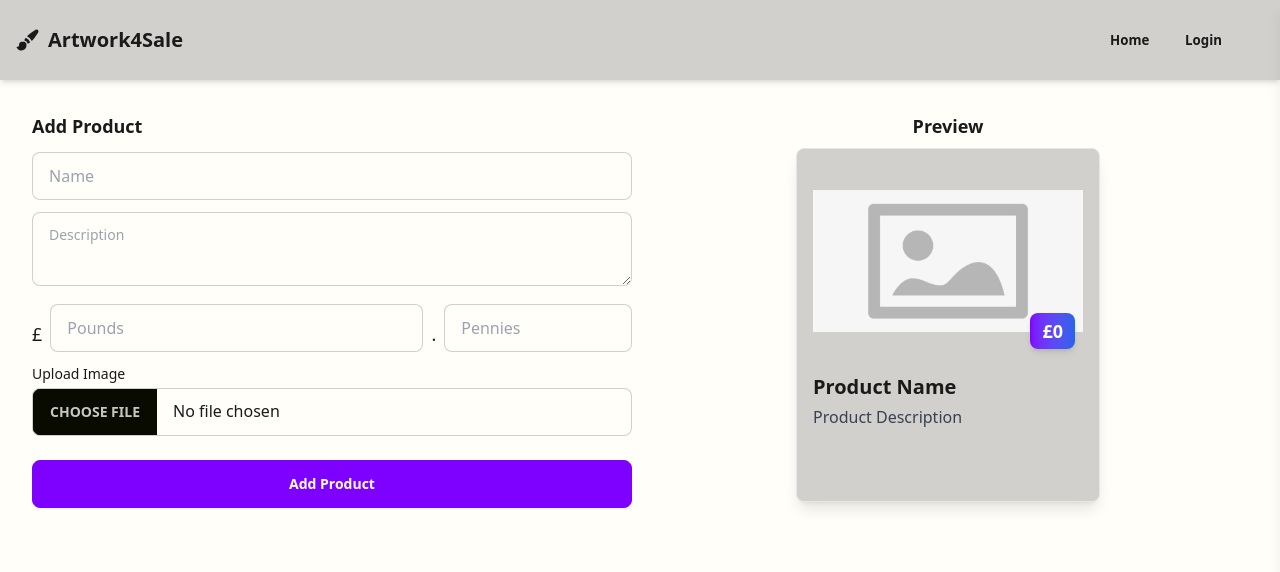
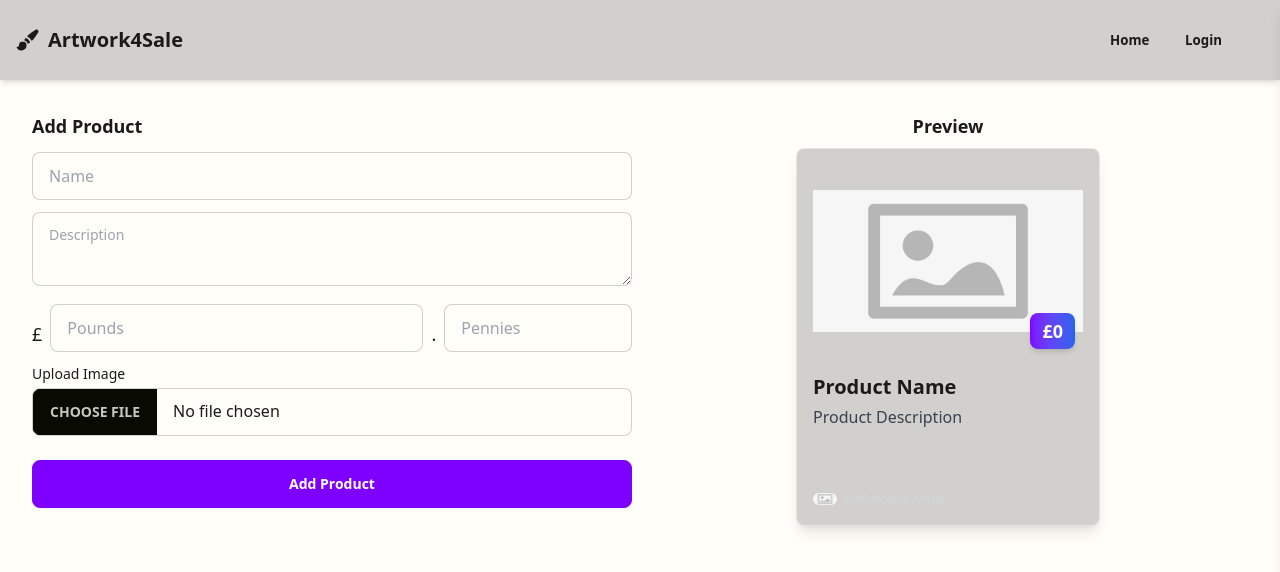
Before and after one commit to SamBrown22/Artwork4Sale, a Next.js app in the folder artstore/: page /my-products/add-product in a window 1280 px wide. Shown: the top 572 px of the page. Built offline with nearby package versions, Linux system fonts and the light colour scheme; no server answers.

Commit message:
- Refactor product model to associate artist with products and update related components to display artist information

```diff
--- a/artstore/src/app/my-products/add-product/page.tsx
+++ b/artstore/src/app/my-products/add-product/page.tsx
@@ -231,6 +231,10 @@ export default function AddProductPage() {
               description: previewData.description,
               imageUrl: previewData.imageUrl, // Use the preview image
               priceInCents: previewData.price, // Format price to 2 decimal places for display
+              artist: {
+                username: session?.user?.name || "Unknown Artist", // Use the session user's name or a placeholder
+                image: session?.user?.image || "/placeholder.png", // Use the session user's image or a placeholder
+              },
             }}
           />
         </div>
--- a/artstore/src/app/page.tsx
+++ b/artstore/src/app/page.tsx
@@ -13,6 +13,9 @@ interface Product {
   description: string;
   imageUrl: string;
   priceInCents: number;
+  artist: {
+    username: string;
+  };
 }
 
 interface SortOption {
@@ -36,7 +39,6 @@ export default function Home() {
   useEffect(() => {
     async function fetchProducts() {
       try {
-        console.log(sortBy);
         const fetchedProducts = await getProducts(undefined, 16, 1, sortBy.value, sortBy.type); // Use sortBy properties
         setProducts(fetchedProducts);
       } catch (err) {
--- a/artstore/src/components/ProductCard.tsx
+++ b/artstore/src/components/ProductCard.tsx
@@ -1,17 +1,21 @@
 // src/components/ProductCard.tsx
 
-import Image from "next/image"
+import Image from "next/image";
 
 type Product = {
-  id: string
-  name: string
-  description: string
-  imageUrl: string
-  priceInCents: number
-}
+  id: string;
+  name: string;
+  description: string;
+  imageUrl: string;
+  priceInCents: number;
+  artist?: {
+    username?: string; // Artist's username
+    image?: string; // Artist's profile image
+  };
+};
 
 interface ProductCardProps {
-  product: Product
+  product: Product;
 }
 
 export default function ProductCard({ product }: ProductCardProps) {
@@ -33,13 +37,28 @@ export default function ProductCard({ product }: ProductCardProps) {
         </span>
       </div>
       <h2 className="mt-2 text-xl font-bold">{product.name}</h2>
-      <div className="flex-grow">
-        <p className="mt-1 line-clamp-4 h-20 overflow-hidden text-gray-700">
-          {" "}
-          {/* Adjust height as needed */}
+      <div className="flex-grow h-20">
+        <p className="mt-1 line-clamp-3 text-gray-700">
           {product.description}
         </p>
       </div>
+
+      {/* Artist Username Section */}
+      <div className="mt-2 flex items-center text-sm text-gray-300">
+        {/* Display artist image if available */}
+        {product.artist?.image && (
+          <div className="mr-2 flex-shrink-0">
+            <Image
+              src={product.artist.image || "/placeholder.png"}
+              alt={`${product.artist.username}'s profile`}
+              width={24}
+              height={24}
+              className="rounded-full"
+            />
+          </div>
+        )}
+        <span className="font-medium">{product?.artist?.username || 'Unknown'}</span>
+      </div>
     </div>
-  )
+  );
 }
--- a/artstore/src/services/productService.ts
+++ b/artstore/src/services/productService.ts
@@ -32,17 +32,22 @@ export async function addProduct({name, description, price, imageData, userId}:
 type SortOrder = 'createdAt' | 'relevance' | 'priceInCents';  // Add any other fields you'd like to sort by
 
 export async function getProducts(
-  userId: string | undefined,  // Make userId optional
+  artistId: string | undefined,  // Make artistId optional
   batchSize: number,
   page: number,
   sortBy: SortOrder = 'createdAt', // Default to createdAt
   sortOrder: 'asc' | 'desc'  // Ascending or descending
 ) {
   const products = await prisma.product.findMany({
-    where: userId ? { userId } : undefined,  // Apply userId filter only if userId is defined
+    where: artistId ? { artistId } : undefined,  // Apply artistId filter only if artistId is defined
     orderBy: { [sortBy]: sortOrder },  // Dynamically set orderBy field
     take: batchSize,
     skip: batchSize * (page - 1),
+    include: { artist: {
+      select: {
+        username: true,
+        image: true
+      }} }
   });
 
   return products;
```
Also changed, not shown: 1 other file (tests, documents, lock files or other folders).
